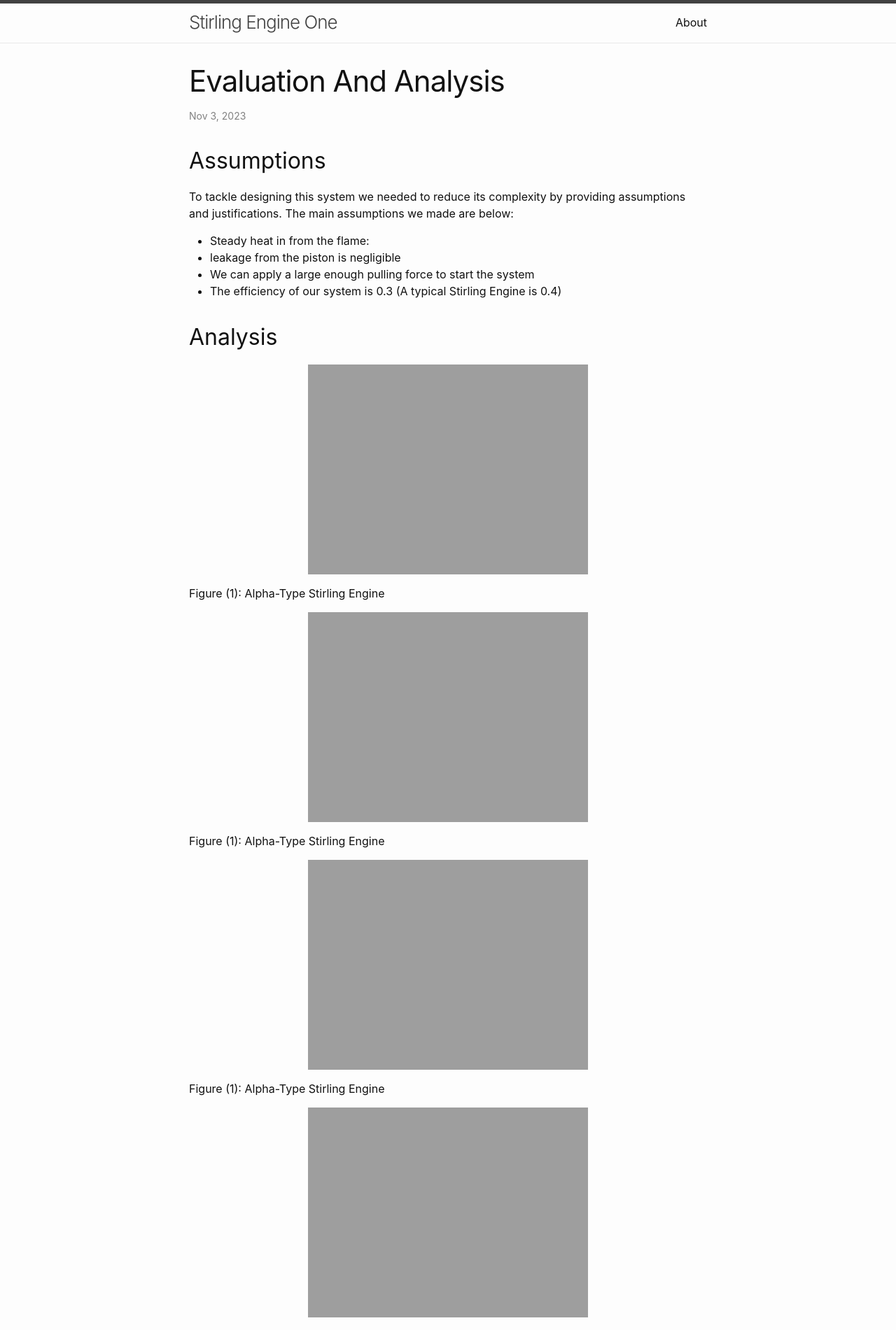
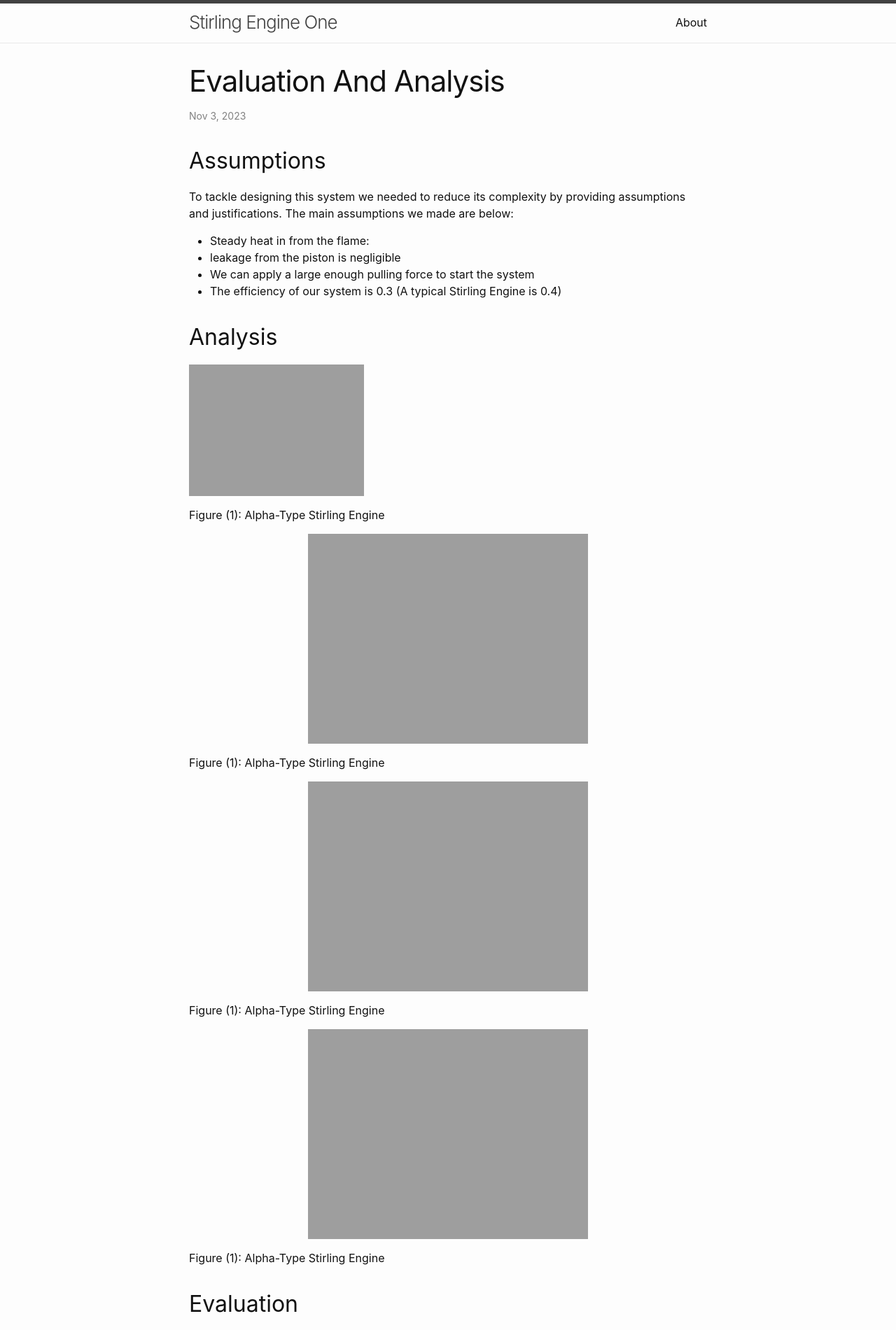
Before and after one commit to EliasWheatfall/SterlingEngineOne, a Jekyll site: the page built from _posts/2023-11-03-Evaluation-and-Analysis.md, in a window 1280 px wide. Shown: the top 1901 px of the page at 70% size. Built offline with Jekyll 4.4.1, drawn with Linux system fonts in a browser that asks for light colours.

Commit message:
Update 2023-11-03-Evaluation-and-Analysis.md

```diff
--- a/_posts/2023-11-03-Evaluation-and-Analysis.md
+++ b/_posts/2023-11-03-Evaluation-and-Analysis.md
@@ -14,7 +14,7 @@ To tackle designing this system we needed to reduce its complexity by providing
 
 ## Analysis
 
-![A1](https://eliaswheatfall.github.io/StirlingEngineOne/assets/ODE.png){: .center-image }
+![A1](https://eliaswheatfall.github.io/StirlingEngineOne/assets/ODE.png){: .center-image; width="250" }
 {: .center-text; .subtext}
 Figure (1): Alpha-Type Stirling Engine
 
```
